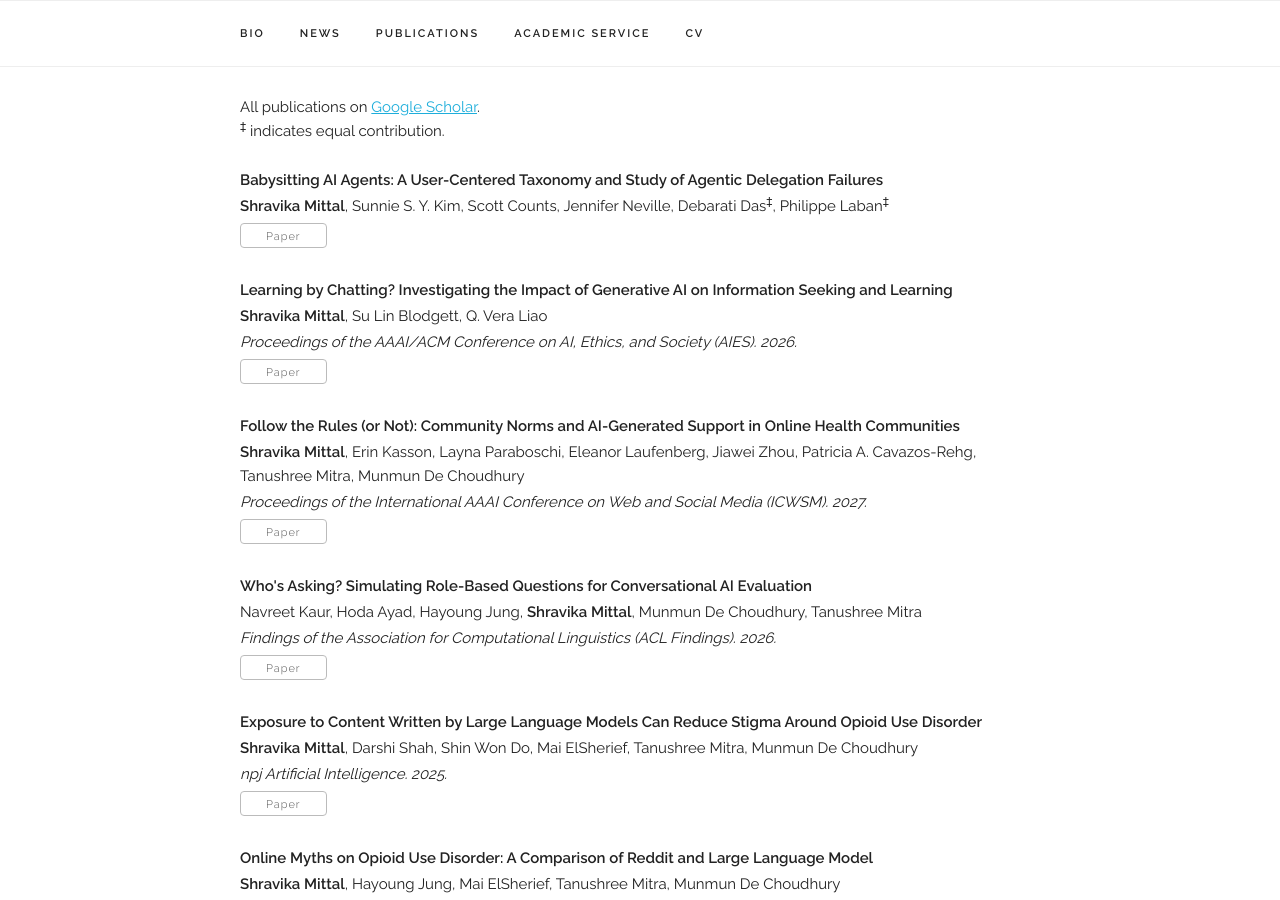
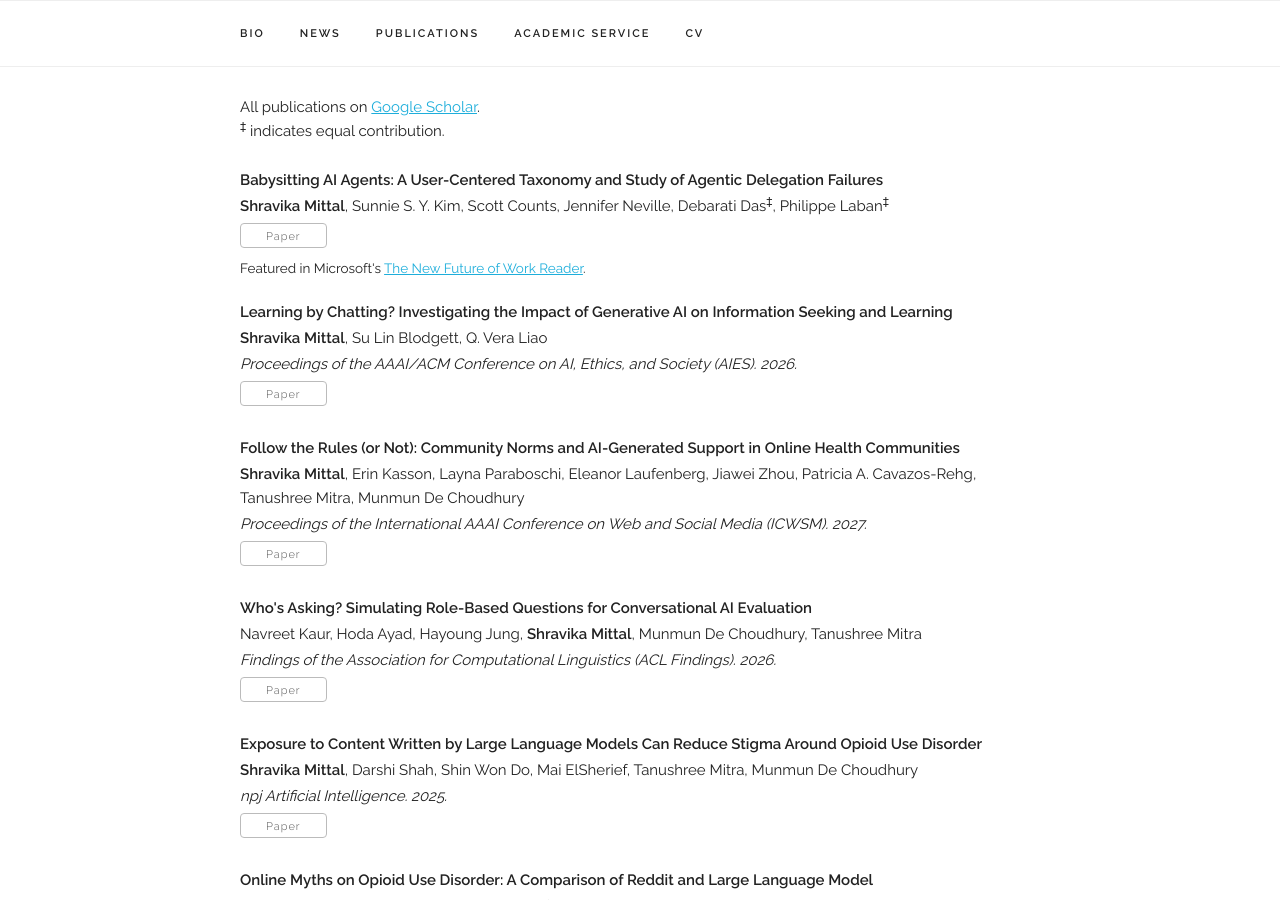
Before and after one commit to mittalshravika/mittalshravika.github.io, a Jekyll site: the page built from index.html, in a window 1280 px wide and 900 px high, scrolled down 1382 px. Built offline with Jekyll 4.4.1, drawn with Linux system fonts in a browser that asks for light colours; some web fonts are replaced.

Commit message:
trying the note feature

```diff
--- a/index.html
+++ b/index.html
@@ -382,6 +382,7 @@ Information Seeking and Learning</a>, completed during my internship with Micros
             {% endif %}
 
           </div>
+          <p style="font-size: 0.9em;">{{ paper.note }}</p>
         </div>
       {% endfor %}
 </div>
```
